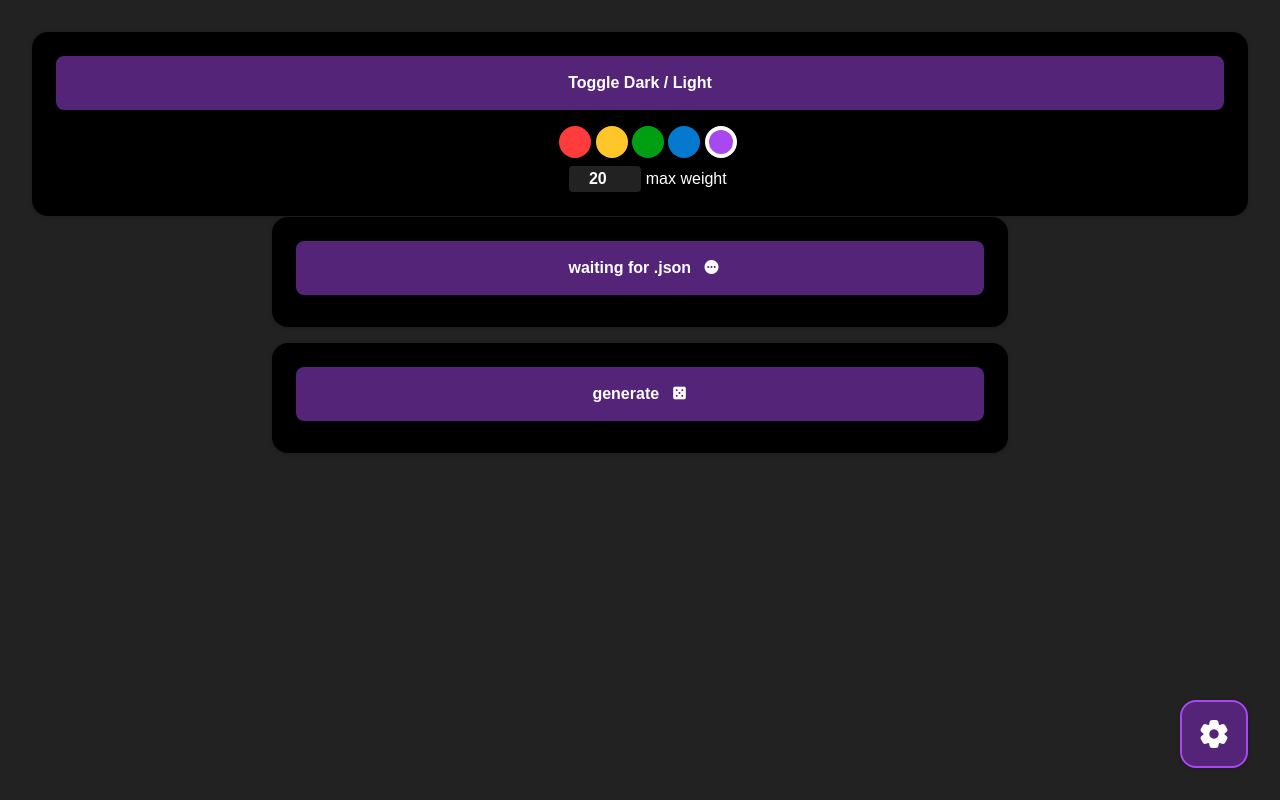
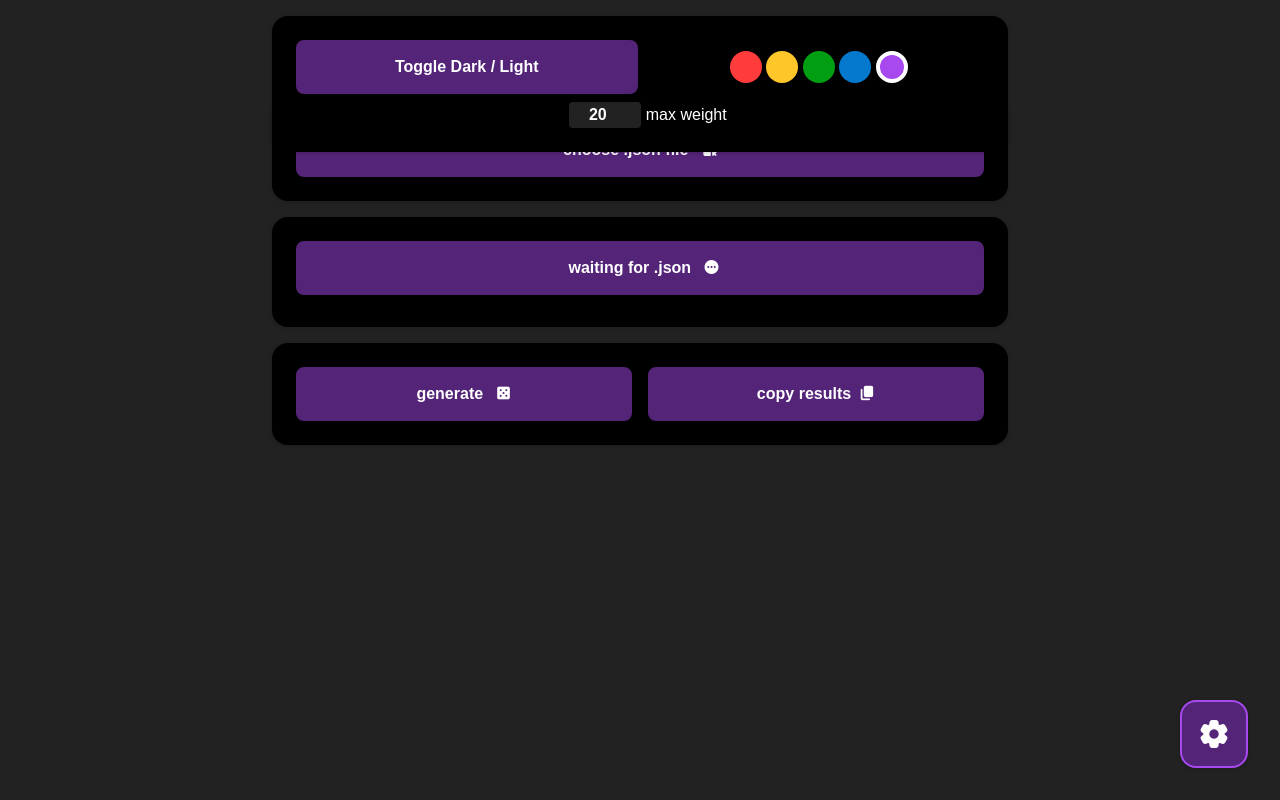
Before and after one commit to VoidRunnerSam/randomizer, a plain HTML site: page index.html in a window 1280 px wide. Both pictures are taken after a click on the element "settings". Drawn offline with nearby package versions, Linux system fonts and the light colour scheme.

Commit message:
settings v1.1

```diff
--- a/index.html
+++ b/index.html
@@ -19,19 +19,29 @@
             <button id="toggle" class="button"><span id="toggletext">waiting for .json</span> <span id="toggleicon" class="material-symbols-rounded">pending</span></button>
             <div id="categories">
             </div>
-            <div id="btns" class="spaced hidden">
-                <button id="addCategoryBtn" class="button">add category</button>
-                <button id="downloadPreset" onclick="download()" class="button">download preset</button>
+            <div id="btns" class="hidden bc">
+                <button id="addCategoryBtn" class=" buttonhalf button">add category <span class="material-symbols-rounded">
+add
+</span></button>
+                <button id="downloadPreset" onclick="download()" class="buttonhalf button">download preset<span class="material-symbols-rounded">
+download
+</span></button>
             </div>
         </div>
 
         <div class="container">
-            <button onclick="generate()" class="button">generate <span class="material-symbols-rounded">casino</span></button>
+            <div class="bc">
+                <button onclick="generate()" class="button buttonhalf">generate <span class="material-symbols-rounded">casino</span></button>
+                <button class="button" onclick="copyresults()">copy results<span class="material-symbols-rounded">
+content_copy
+</span> </button>
+            </div>
             <div class="output" id="output">
             </div>
         </div>
 
         <div id="settingscontainer" class="container hidden">
+            <div class="bc">
                 <button class="button" id="themeToggle">Toggle Dark / Light</button>
                 <div class="accents">
                     <label>
@@ -55,6 +65,7 @@
                     <span class="swatch purple"></span>
                 </label>
                 </div>
+            </div>
             <div class="accents">
                 <input type="number" name="maxweight" id="maxweight"  min="1" step="1"> max weight
             </div>
--- a/script.js
+++ b/script.js
@@ -63,8 +63,7 @@ function loadMaxWeight() {
     const storedValue = localStorage.getItem("maxweight");
     maxWeight = storedValue !== null ? parseInt(storedValue) : 20;
     maxWeightInput.value = maxWeight;
-}
-
+};
 
 // Save value to localStorage when changed
 maxWeightInput.addEventListener("input", () => {
@@ -94,13 +93,8 @@ function updateAllSliders() {
         }
     });
     createCategories();
-}
-
-
-
-// Initialize on page load
+};
 loadMaxWeight();
-
 
 document.getElementById('fileInput').addEventListener('change', (event) => {
     const fileInput = event.target;
@@ -126,7 +120,6 @@ document.getElementById('fileInput').addEventListener('change', (event) => {
     fileInput.value = "";
 });
 
-
 function isValidData(parsedData) {
     if (typeof parsedData !== 'object' || parsedData === null) return false;
 
@@ -142,7 +135,7 @@ function isValidData(parsedData) {
         }
     }
     return true;
-}
+};
 
 function sanitizeWeight(value, defaultValue = 1) {
     const weight = parseInt(value);
@@ -150,7 +143,7 @@ function sanitizeWeight(value, defaultValue = 1) {
         return defaultValue;
     }
     return weight;
-}
+};
 
 function createCategories() {
     categories.textContent = "";
@@ -215,8 +208,7 @@ function createCategories() {
         toggletext.textContent = "Hide Categories";
         toggleicon.textContent = "arrow_drop_up";
     }
-}
-
+};
 
 function createOptionSlider(container, category, optionName, weight) {
     weight = sanitizeWeight(weight);
@@ -260,7 +252,7 @@ function createOptionSlider(container, category, optionName, weight) {
 
     const addAspectButton = container.querySelector(".buttonSmall");
     container.insertBefore(slider, addAspectButton);
-}
+};
 
 settings.addEventListener("click", () => {
     if (settingscontainer.classList.contains("hidden")) {
@@ -338,8 +330,7 @@ function generate() {
             return;
         }
     }
-
-}
+};
 
 function weightedRandom(obj) {
   let totalWeight = 0;
@@ -357,7 +348,7 @@ function weightedRandom(obj) {
     rand -= w;
   }
   return null;
-}
+};
 
 document.getElementById("addCategoryBtn").addEventListener("click", () => {
     const newCategoryName = prompt("Enter Category Name:");
@@ -412,7 +403,7 @@ function addAspectFn(category, categoryDiv) {
   console.log(container)
   createOptionSlider(container, category, trimmedName, 1);
   createCategories(); // bad practice, reload somewhere else
-}
+};
 
 function download() {
   if (!data) {
@@ -470,4 +461,48 @@ function download() {
   // Cleanup
   document.body.removeChild(a);
   URL.revokeObjectURL(url);
-}
+};
+
+function copyresults() {
+    if (!output.hasChildNodes()) {
+        alert("No results to copy!");
+        return;
+    }
+
+    const rows = output.querySelectorAll(".row");
+    if (rows.length === 0) {
+        alert("No results to copy!");
+        return;
+    }
+
+    const lines = Array.from(rows).map(row => {
+        const lbl = row.querySelector("div");
+        const code = row.querySelector("code");
+        const labelText = lbl ? lbl.textContent.trim() : "";
+        const codeText = code ? code.textContent.trim() : "";
+        return `${labelText} ${codeText}`;
+    });
+
+    const textToCopy = lines.join("\n");
+
+    // Copy to clipboard (with fallback)
+    if (navigator.clipboard) {
+        navigator.clipboard.writeText(textToCopy).then(() => {
+            alert("Results copied to clipboard!");
+        }).catch(() => {
+            alert("Failed to copy results.");
+        });
+    } else {
+        const textarea = document.createElement("textarea");
+        textarea.value = textToCopy;
+        document.body.appendChild(textarea);
+        textarea.select();
+        try {
+            document.execCommand("copy");
+            alert("Results copied to clipboard!");
+        } catch {
+            alert("Failed to copy results.");
+        }
+        document.body.removeChild(textarea);
+    }
+};
--- a/style.css
+++ b/style.css
@@ -307,11 +307,6 @@ input[type="range"]::-moz-range-thumb {
     justify-content: space-between;
 }
 
-.hidden {
-    display: none;
-    transition: 0.1s;
-}
-
 .remove {
     background: var(--bg);
     color: var(--text);
@@ -377,7 +372,9 @@ span, .material-symbols-rounded {
 }
 
 #settingscontainer {
-    width: calc(100% - 4em);;
+    width: calc(100% - 4em);
+    max-width: 736px;
+    margin: auto;
     position: fixed;
     left: var(--spacing);
     top: var(--spacing);
@@ -394,3 +391,17 @@ span, .material-symbols-rounded {
     padding: 2px; /* remove negative or any padding */
     margin: 0;  /* remove any margin */
 }
+
+.bc {
+    display: flex;
+    gap: var(--spacing); /* space between buttons */
+    align-items: center;
+}
+
+.hidden{
+    display: none;
+}
+
+.buttonhalf {
+    max-width: calc(50% - calc(var(--spacing) / 2));
+}
```
Also changed, not shown: 1 other file. Lines whose indentation alone changed are shown as unchanged.
